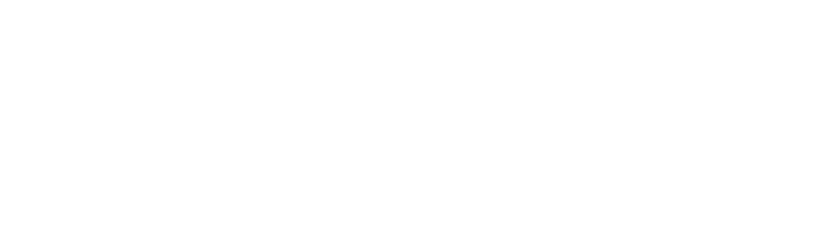
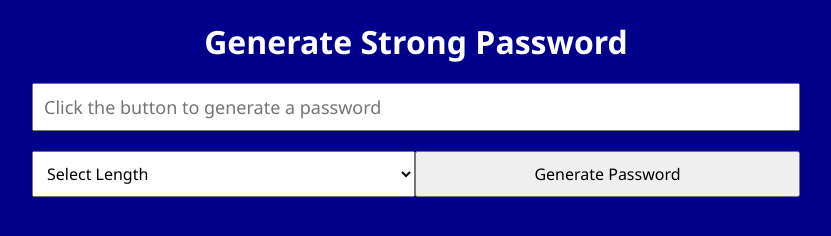
Before and after one commit to federicocendali/password-generator, a plain HTML site: page index.html in a window 1280 px wide. Shown: the whole page, without its empty margins (224-1055 px from the left). Drawn offline with Linux system fonts and the light colour scheme.

Commit message:
[feature] - finished project

```diff
--- a/css/styles.css
+++ b/css/styles.css
@@ -0,0 +1,49 @@
+* {
+  margin: 0;
+  padding: 0;
+  font-family: 'Segoe UI', sans-serif;
+}
+
+body {
+  background-color: darkblue;
+}
+
+h1 {
+  margin: auto;
+  margin-top: 20px;
+  color: white;
+}
+
+.container {
+  width: 60%;
+  margin: auto;
+  display: flex;
+  flex-direction: column;
+  gap: 20px;
+}
+
+.display-password {
+  padding: 10px;
+  text-align: start;
+  font-size: large;
+}
+
+.generate-container {
+  display: flex;
+  justify-content: space-between;
+  align-items: center;
+}
+
+.generate-container select,
+.generate-container button {
+  font-size: 1rem;
+  padding: 10px;
+  flex: 1;
+}
+
+.error-info {
+  color: red;
+  font-weight: bold;
+  background-color: white;
+  margin: auto;
+}
--- a/index.html
+++ b/index.html
@@ -10,6 +10,28 @@
 </head>
 
 <body>
+  <div class="container">
+    <h1>Generate Strong Password</h1>
+
+    <input type="text" placeholder="Click the button to generate a password" id="display-password"
+      class="display-password" />
+
+    <div class="generate-container">
+      <select name="passwordLength" id="password-length">
+        <option value="0" selected disabled>Select Length</option>
+        <option value="8">8</option>
+        <option value="10">10</option>
+        <option value="12">12</option>
+        <option value="18">18</option>
+        <option value="30">30</option>
+      </select>
+
+      <button onclick="randomPassword()">Generate Password</button>
+    </div>
+
+    <p id="error-info" class="error-info"></p>
+  </div>
+
   <script src="./js/main.js"></script>
 </body>
 
--- a/js/main.js
+++ b/js/main.js
@@ -0,0 +1,25 @@
+function randomPassword() {
+  let displayPassword = document.getElementById('display-password');
+  let passwordLength = document.getElementById('password-length').value;
+  let error = document.getElementById('error-info');
+  let password = '';
+  let characters =
+    'abcdefghijklmnopqrstuvwxyzABCDEFGHIJKLMNOPQRSTUVWXYZ0123456789!@#$%^&*()_+~`|}{[]:;?><,./-=';
+
+  // If user not selected length
+  parseInt(passwordLength);
+  if (passwordLength == 0) {
+    error.innerHTML = 'Please select password length';
+    error.style.padding = '10px 15px';
+    setTimeout(() => {
+      error.style.visibility = 'hidden';
+      window.location.reload();
+    }, 2000);
+  }
+
+  // Random Password Generate
+  for (let i = 0; i < passwordLength; i += 1) {
+    password += characters[Math.floor(Math.random() * characters.length)];
+  }
+  displayPassword.value = password;
+}
```
